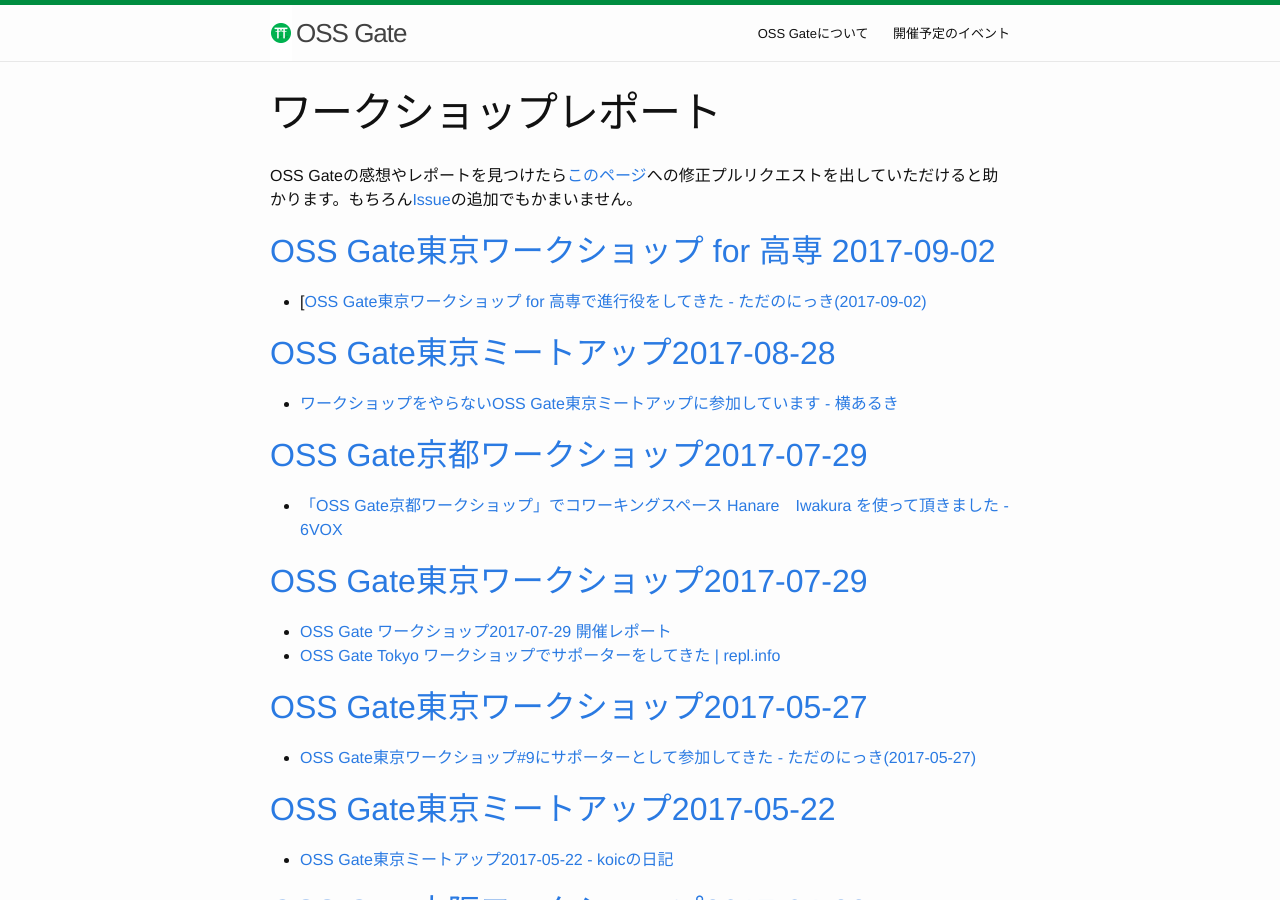
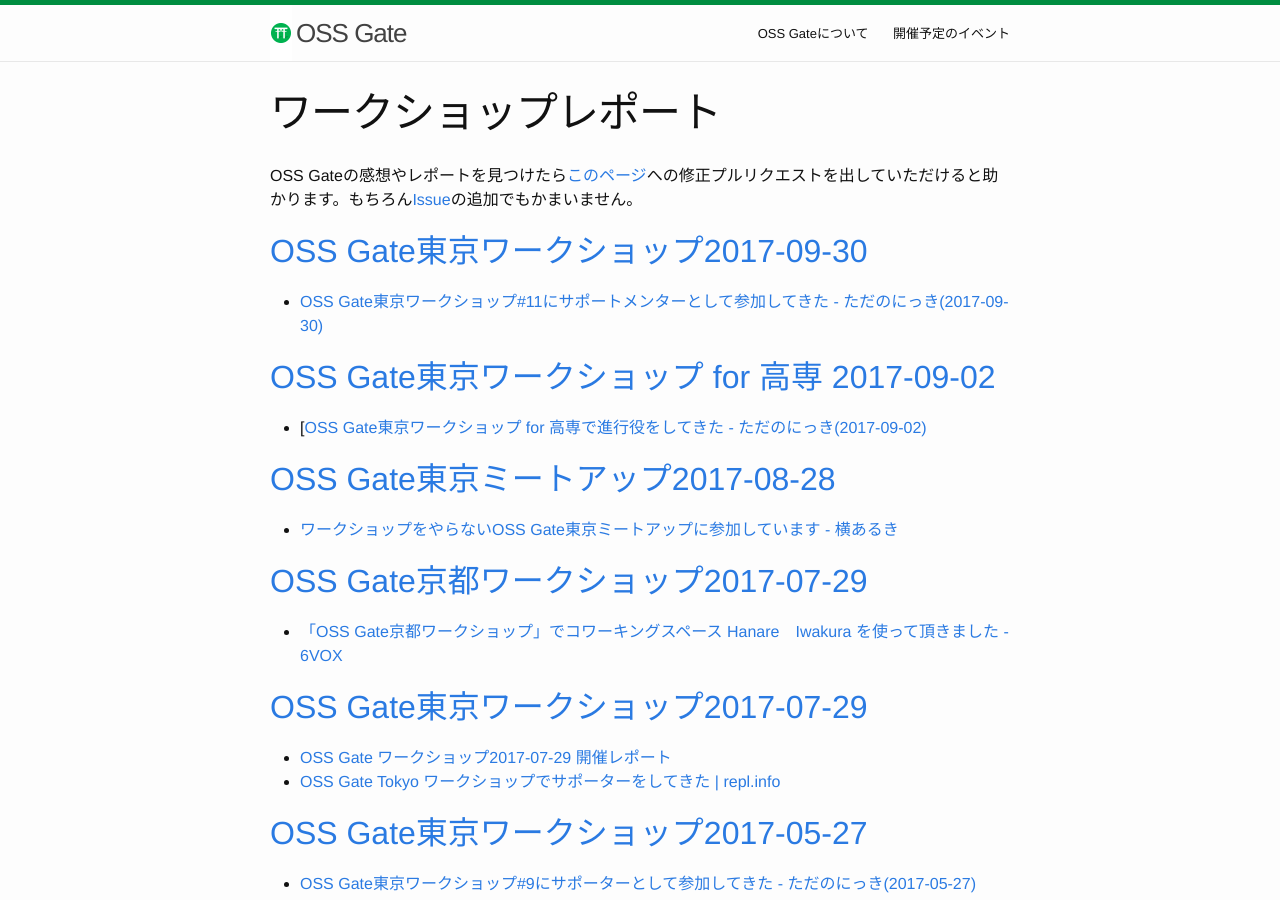
Before and after one commit to oss-gate/oss-gate.github.io, a Jekyll site: the page built from workshop/report.md, in a window 1280 px wide and 900 px high. Built offline with Jekyll 4.4.1, drawn with Linux system fonts in a browser that asks for light colours; comment, search, counter and statistics services are not loaded.

Commit message:
add a report of tokyo workshop 2017-09-30

```diff
--- a/workshop/report.md
+++ b/workshop/report.md
@@ -4,6 +4,9 @@
 ---
 
 OSS Gateの感想やレポートを見つけたら[このページ](https://github.com/oss-gate/oss-gate.github.io/blob/master/workshop/report.md)への修正プルリクエストを出していただけると助かります。もちろん[Issue](https://github.com/oss-gate/oss-gate.github.io/issues)の追加でもかまいません。
+
+## [OSS Gate東京ワークショップ2017-09-30](https://oss-gate.doorkeeper.jp/events/64582)
+  * [OSS Gate東京ワークショップ\#11にサポートメンターとして参加してきた \- ただのにっき\(2017\-09\-30\)](http://sho.tdiary.net/20170930.html#p01)
 
 ## [OSS Gate東京ワークショップ for 高専 2017-09-02](https://oss-gate.doorkeeper.jp/events/63111)
   * [[OSS Gate東京ワークショップ for 高専で進行役をしてきた - ただのにっき(2017-09-02)](http://sho.tdiary.net/20170902.html#p01)
```
